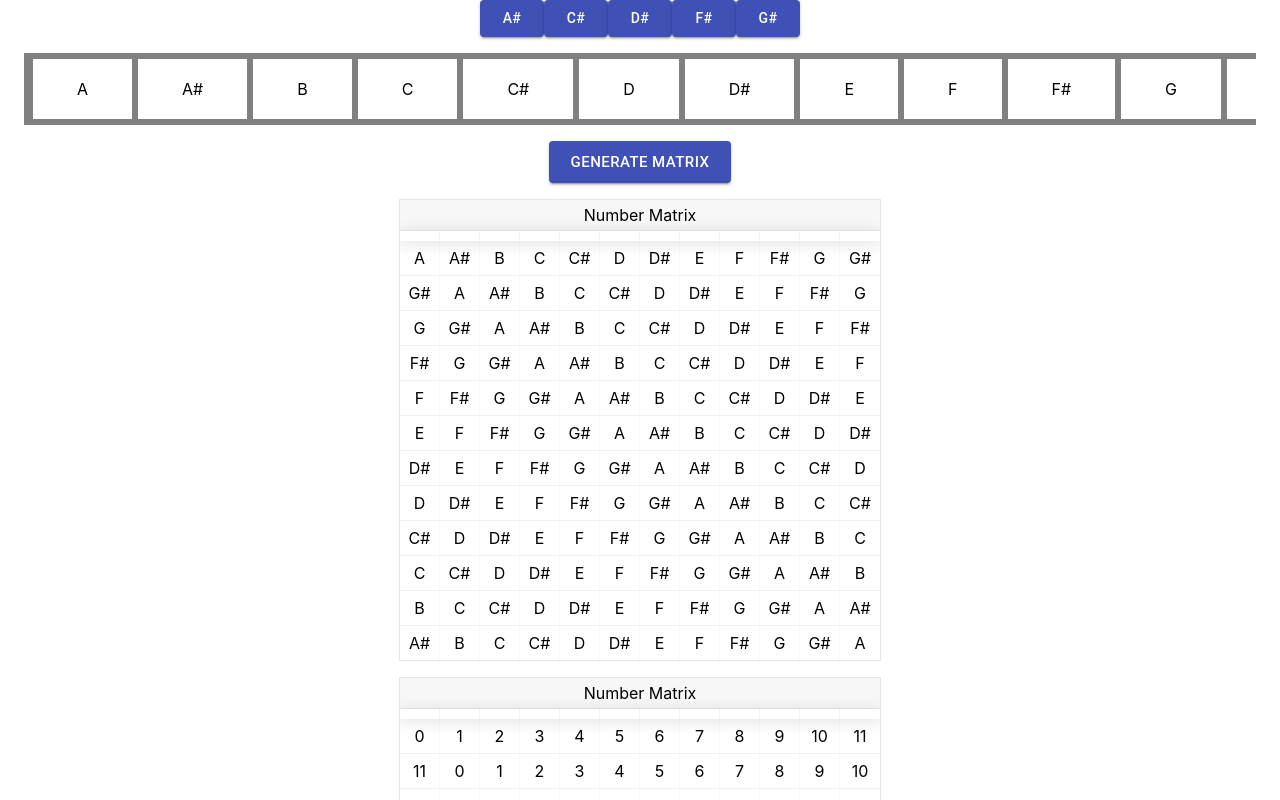
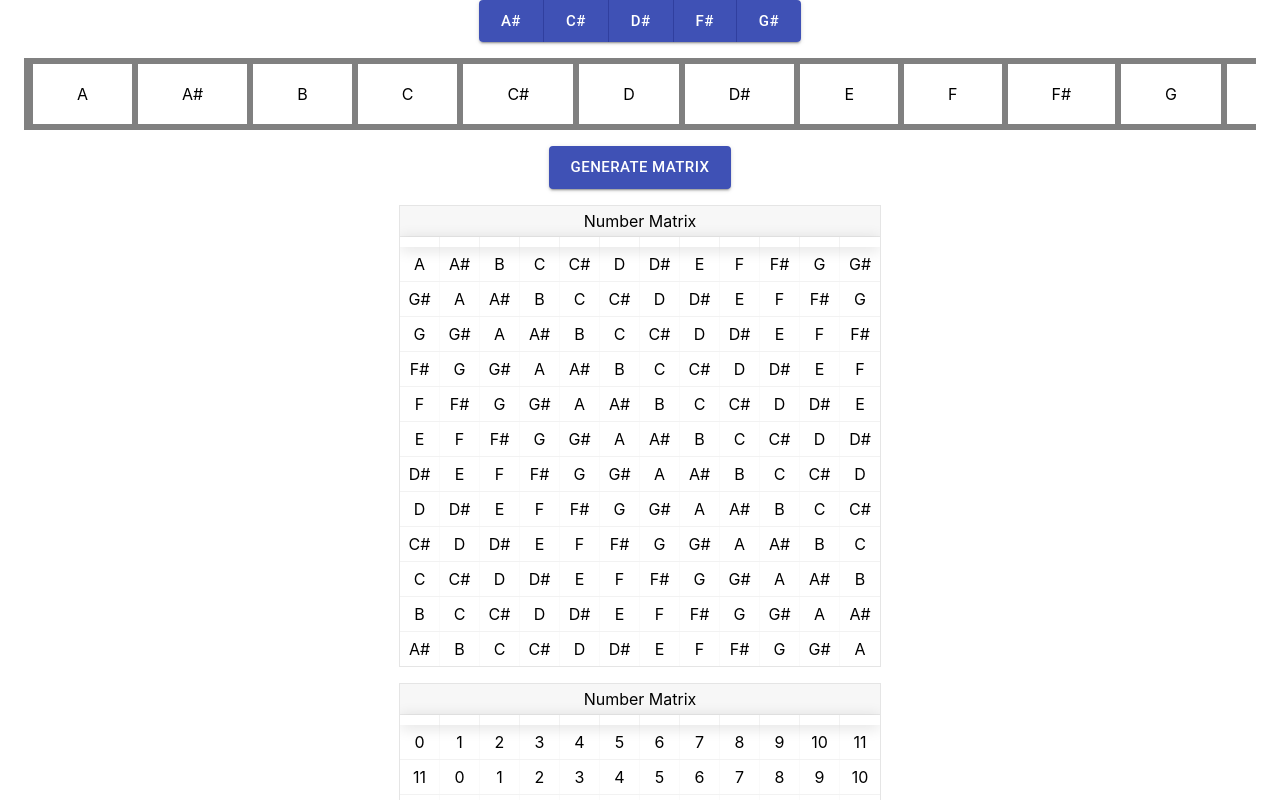
Before and after one commit to eencogneeto/twelvetonematrix, a React (Create React App) app: page / in a window 1280 px wide. Shown: the top 800 px of the page. Built offline with nearby package versions, Linux system fonts and the light colour scheme.

Commit message:
Implement Button Group
Grouped all the top buttons into button group

```diff
--- a/src/App.js
+++ b/src/App.js
@@ -9,6 +9,7 @@ import 'react-table/react-table.css';
 import Container from '@material-ui/core/Container';
 import Grid from '@material-ui/core/Grid';
 import MuiButton from '@material-ui/core/Button';
+import ButtonGroup from '@material-ui/core/ButtonGroup';
 import { withStyles } from '@material-ui/core/styles';
 
 const Button = withStyles({
@@ -424,10 +425,14 @@ class App extends React.Component {
             spacing={2}
           >
             <Grid item xs={12} spacing={3}>
+              <ButtonGroup
+                variant="contained"
+                color="primary"
+                size="large"
+              >
                 <Button
                   variant="contained"
                   color={this.state.aSharp ? "primary" : "secondary"}
-
                   onClick={()=> this.clickaSharp()}
                 >
                   {this.state.aSharp ? 'A#' : 'Bb'}
@@ -435,7 +440,6 @@ class App extends React.Component {
                 <Button
                   variant="contained"
                   color={this.state.cSharp ? "primary" : "secondary"}
-
                   onClick={()=> this.clickcSharp()}
                 >
                   {this.state.cSharp ? 'C#' : 'Db'}
@@ -443,7 +447,6 @@ class App extends React.Component {
                 <Button
                   variant="contained"
                   color={this.state.dSharp ? "primary" : "secondary"}
-
                   onClick={()=> this.clickdSharp()}
                 >
                   {this.state.dSharp ? 'D#' : 'Eb'}
@@ -451,7 +454,6 @@ class App extends React.Component {
                 <Button
                   variant="contained"
                   color={this.state.fSharp ? "primary" : "secondary"}
-
                   onClick={()=> this.clickfSharp()}
                 >
                   {this.state.fSharp ? 'F#' : 'Gb'}
@@ -459,11 +461,11 @@ class App extends React.Component {
                 <Button
                   variant="contained"
                   color={this.state.gSharp ? "primary" : "secondary"}
-
                   onClick={()=> this.clickgSharp()}
                 >
                   {this.state.gSharp ? 'G#' : 'Ab'}
                 </Button>
+              </ButtonGroup>
             </Grid>
             <Grid item xs={12} spacing={3}>
               <DragDropContext onDragEnd={this.onDragEnd}>
```
Lines whose indentation alone changed are shown as unchanged.
